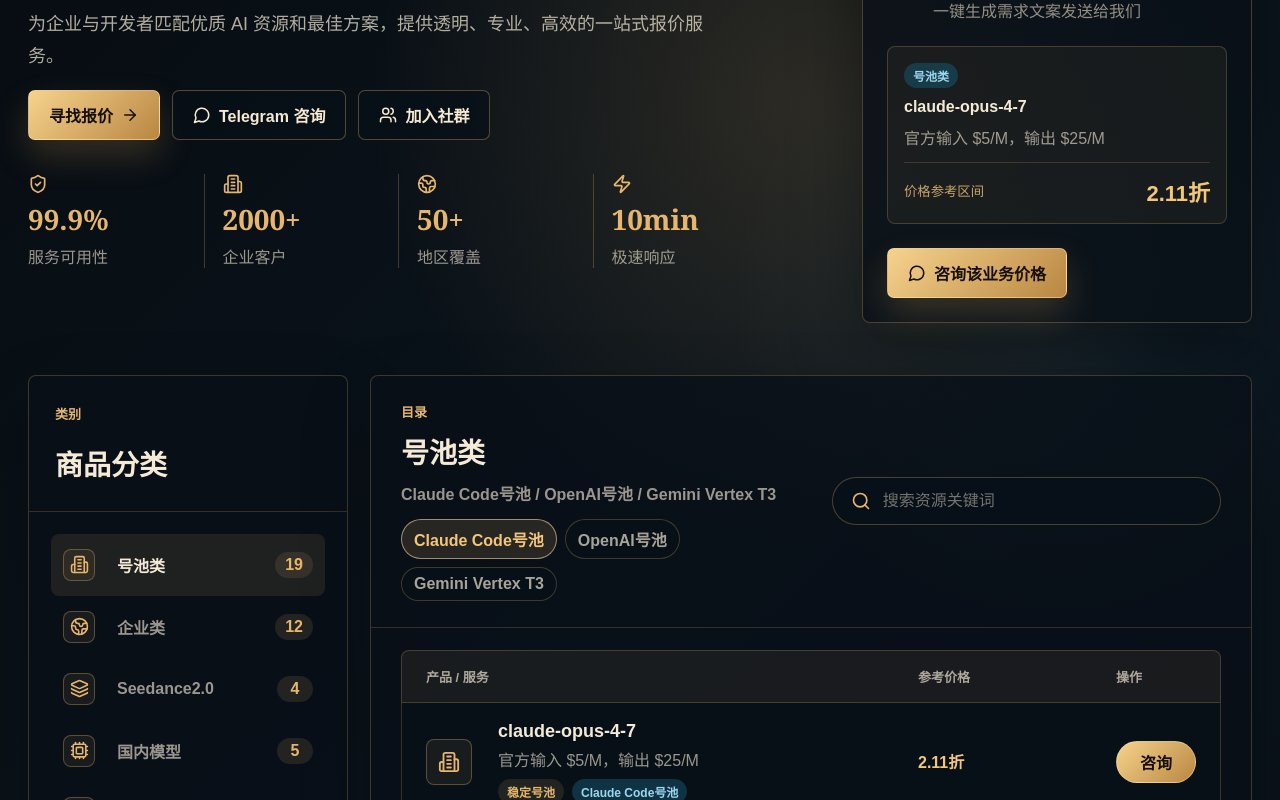
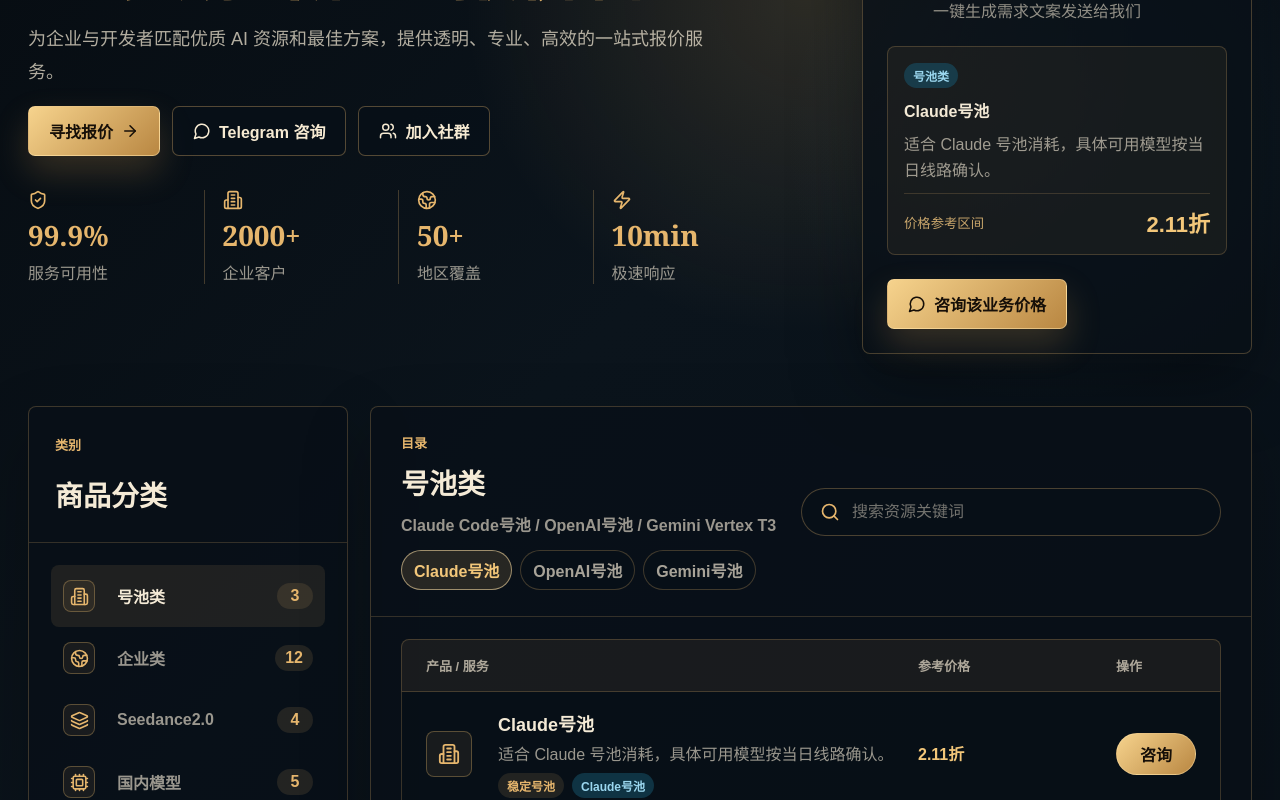
Before and after one commit to LegionZYX/ai-transfer-quote-platform, a React (Vite) app: page / in a window 1280 px wide. Shown: the part 380-1180 px from the top of the page. Built offline with nearby package versions, Linux system fonts and the light colour scheme.

Commit message:
Simplify pool products to categories

```diff
--- a/src/App.jsx
+++ b/src/App.jsx
@@ -26,7 +26,7 @@
 } from "lucide-react";
 import { categories, defaultProducts } from "./data/catalog";
 
-const PRODUCTS_KEY = "ai-transfer-products-v5";
+const PRODUCTS_KEY = "ai-transfer-products-v6";
 const HISTORY_KEY = "ai-transfer-update-history-v1";
 const TELEGRAM_KEY = "ai-transfer-telegram-v1";
 const ADMIN_SESSION_KEY = "ai-transfer-admin-session-v1";
@@ -174,7 +174,7 @@
   const [adminAuthed, setAdminAuthed] = useState(() => window.sessionStorage.getItem(ADMIN_SESSION_KEY) === "ok");
   const [designVersion, setDesignVersion] = useState("premium");
   const [selectedCategory, setSelectedCategory] = useState("pool");
-  const [selectedProductIds, setSelectedProductIds] = useState(["pool-claude-opus-4-7"]);
+  const [selectedProductIds, setSelectedProductIds] = useState(["pool-claude"]);
   const [demand, setDemand] = useState({
     usage: "",
     scenario: "",
@@ -718,7 +718,7 @@
 function MarketDashboardHome({ products, telegramHref, setDesignVersion, onQuote, setActiveView }) {
   const [activeBusiness, setActiveBusiness] = useState("pool");
   const activeProducts = products.filter((product) => product.category === activeBusiness);
-  const [activeProductId, setActiveProductId] = useState(activeProducts[0]?.id ?? "pool-claude-opus-4-7");
+  const [activeProductId, setActiveProductId] = useState(activeProducts[0]?.id ?? "pool-claude");
   const activeProduct = products.find((product) => product.id === activeProductId) ?? activeProducts[0];
 
   useEffect(() => {
--- a/src/data/catalog.js
+++ b/src/data/catalog.js
@@ -69,25 +69,9 @@
 }
 
 const poolRows = [
-  ["pool-claude-opus-4-7", "claude-code-pool", "Claude Code号池", "claude-opus-4-7", "2.11折", "官方输入 $5/M，输出 $25/M"],
-  ["pool-claude-opus-4-6", "claude-code-pool", "Claude Code号池", "claude-opus-4-6", "2.11折", "官方输入 $5/M，输出 $25/M"],
-  ["pool-claude-sonnet-4-6", "claude-code-pool", "Claude Code号池", "claude-sonnet-4-6", "2.11折", "官方输入 $3/M，输出 $15/M"],
-  ["pool-claude-opus-4-5", "claude-code-pool", "Claude Code号池", "claude-opus-4-5-20251101", "2.11折", "官方输入 $5/M，输出 $25/M"],
-  ["pool-claude-haiku-4-5", "claude-code-pool", "Claude Code号池", "claude-haiku-4-5-20251001", "2.11折", "官方输入 $1/M，输出 $5/M"],
-  ["pool-claude-sonnet-4-5", "claude-code-pool", "Claude Code号池", "claude-sonnet-4-5-20250929", "2.11折", "官方输入 $3/M，输出 $15/M"],
-  ["pool-openai-gpt-5-5", "openai-pool", "OpenAI号池", "gpt-5.5", "0.42折", "官方输入 $5/M，输出 $30/M"],
-  ["pool-openai-gpt-5-4", "openai-pool", "OpenAI号池", "gpt-5.4", "0.42折", "官方输入 $2.5/M，输出 $15/M"],
-  ["pool-openai-gpt-5-4-mini", "openai-pool", "OpenAI号池", "gpt-5.4-mini", "0.42折", "官方输入 $0.75/M，输出 $4.5/M"],
-  ["pool-openai-gpt-5-3-codex", "openai-pool", "OpenAI号池", "gpt-5.3-codex", "0.42折", "官方输入 $1.75/M，输出 $14/M"],
-  ["pool-openai-gpt-5-3-codex-spark", "openai-pool", "OpenAI号池", "gpt-5.3-codex-spark", "0.42折", "官方输入 $2.5/M，输出 $15/M"],
-  ["pool-gemini-2-5-flash", "gemini-vertex-t3", "Gemini Vertex T3", "gemini-2.5-flash", "5折", "官方输入 $0.3/M，输出 $2.5/M"],
-  ["pool-gemini-2-5-flash-image", "gemini-vertex-t3", "Gemini Vertex T3", "gemini-2.5-flash-image-preview(Nano Banana)", "5折", "官方输入 $0.039/M，图片按项确认"],
-  ["pool-gemini-2-5-pro", "gemini-vertex-t3", "Gemini Vertex T3", "gemini-2.5-pro", "5折", "官方输入 $1.25/M，输出 $10/M"],
-  ["pool-gemini-3-flash-preview", "gemini-vertex-t3", "Gemini Vertex T3", "gemini-3-flash-preview", "5折", "官方输入 $0.5/M，输出 $3/M"],
-  ["pool-gemini-3-pro-image", "gemini-vertex-t3", "Gemini Vertex T3", "gemini-3-pro-image-preview(Nano Banana Pro)", "5折", "官方输入 $0.2/M，图片按项确认"],
-  ["pool-gemini-3-pro-preview", "gemini-vertex-t3", "Gemini Vertex T3", "gemini-3-pro-preview", "5折", "官方输入 $2/M，输出 $12/M"],
-  ["pool-gemini-3-1-pro-preview", "gemini-vertex-t3", "Gemini Vertex T3", "gemini-3.1-pro-preview", "5折", "官方输入 $2/M，输出 $12/M"],
-  ["pool-gemini-3-1-flash-image", "gemini-vertex-t3", "Gemini Vertex T3", "gemini-3.1-flash-image-preview (Nano Banana 2)", "5折", "官方输入 $0.101/M，图片按项确认"]
+  ["pool-claude", "claude-code-pool", "Claude号池", "Claude号池", "2.11折", "适合 Claude 号池消耗，具体可用模型按当日线路确认。"],
+  ["pool-openai", "openai-pool", "OpenAI号池", "OpenAI号池", "0.42折", "适合 OpenAI 号池消耗，具体可用模型按当日线路确认。"],
+  ["pool-gemini", "gemini-vertex-t3", "Gemini号池", "Gemini号池", "5折", "适合 Gemini 号池消耗，具体可用模型按当日线路确认。"]
 ].map(([id, subCategory, subCategoryLabel, name, publicPrice, customerDescription]) =>
   product({
     id,
```
